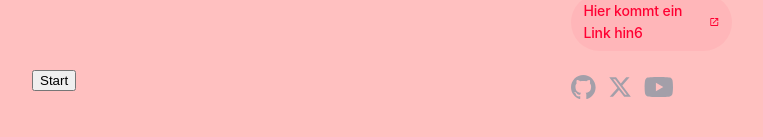
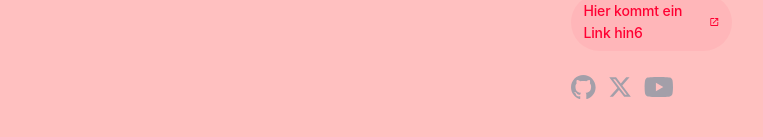
Before and after one commit to Katherina-Ushachov/PRISM-Projekt, an Angular app: page / in a window 1280 px wide. Shown: the part 491-628 px from the top of the page, without its empty margins (258-1021 px from the left). Built offline with nearby package versions, Linux system fonts and the light colour scheme.

Commit message:
Button woanders hin geschoben

```diff
--- a/src/app/riddle/riddle.component.html
+++ b/src/app/riddle/riddle.component.html
@@ -1,6 +1,8 @@
 <p>Sie müssen sich als würdig erweisen, um Zugriff auf weitere Inhalte von P.R.I.S.M. zu erhalten.</p>
 
 @defer (on interaction; on timer(25s)){
+    <button class="btn" (click)="start()">Start</button>
+
     } @placeholder {
         <p>Verarbeitung läuft ... Bitte warten ...</p>
       }@loading (minimum 4s) {
@@ -8,5 +10,3 @@
 
 
     }
-
-    <button class="btn" (click)="start()">Start</button>
```
